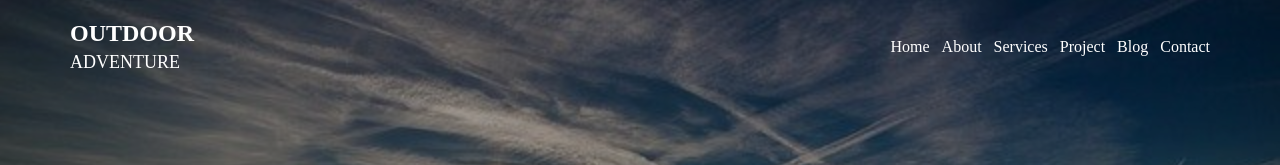
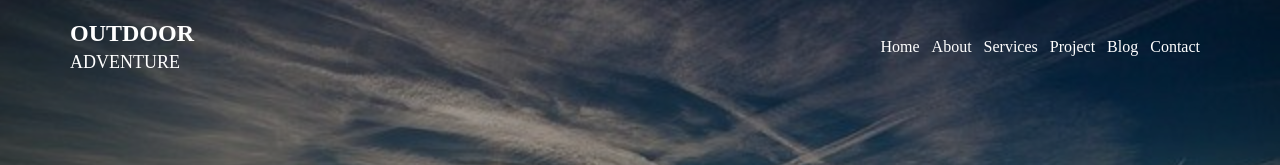
Before and after one commit to mdarafat17/travel_responsiv, a plain HTML site: page index.html in a window 1280 px wide. Shown: the top 165 px of the page. Drawn offline with Linux system fonts and the light colour scheme.

Commit message:
index.css

```diff
--- a/css/index.css
+++ b/css/index.css
@@ -50,7 +50,7 @@ header{
 
 nav ul{
   display: flex;
-  margin: 0 5 0 35px;
+  margin: 0 10px 0 10px;
   padding: 0 0 0 0;
   list-style: none;
   gap: 12px;
```
